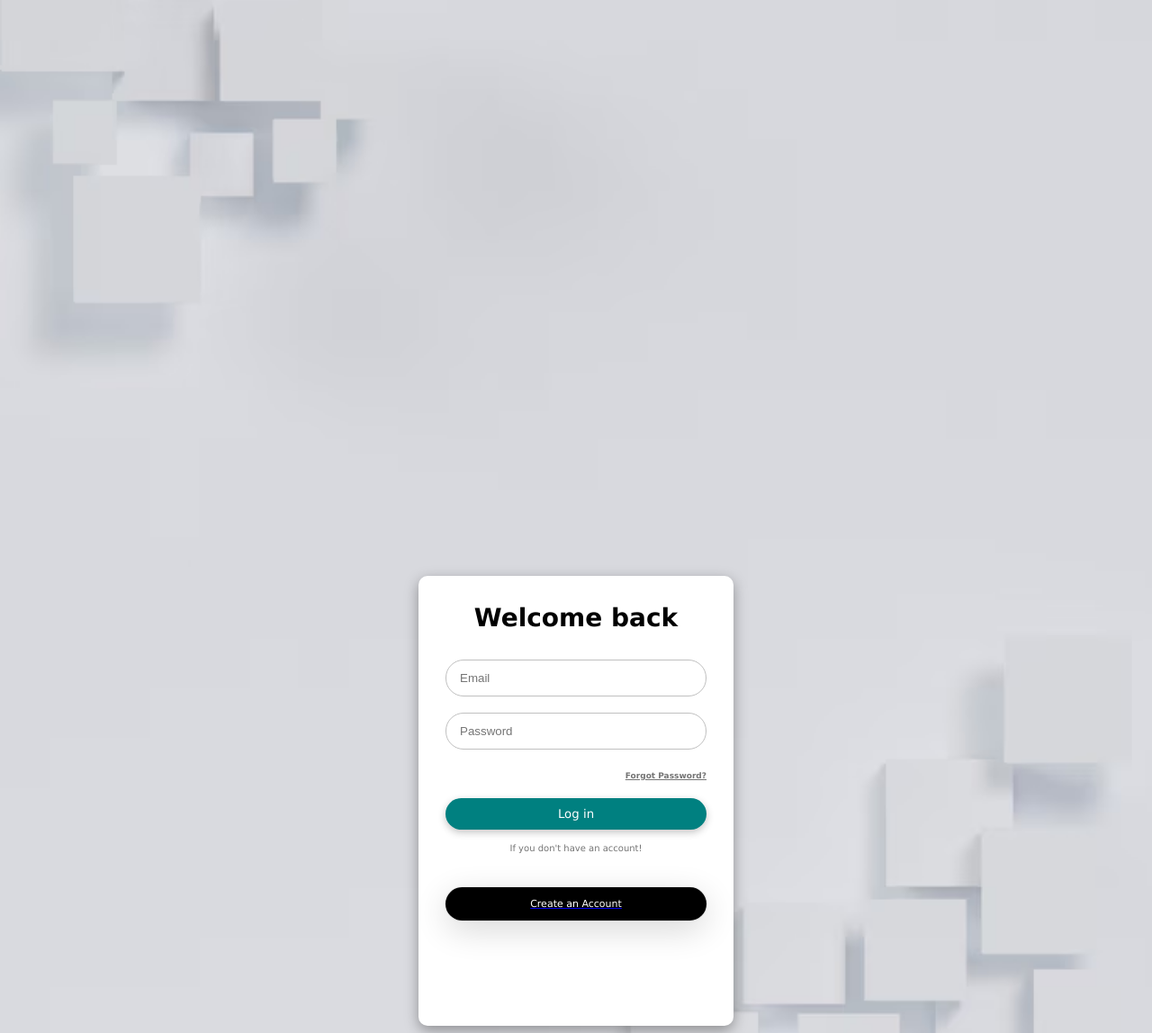
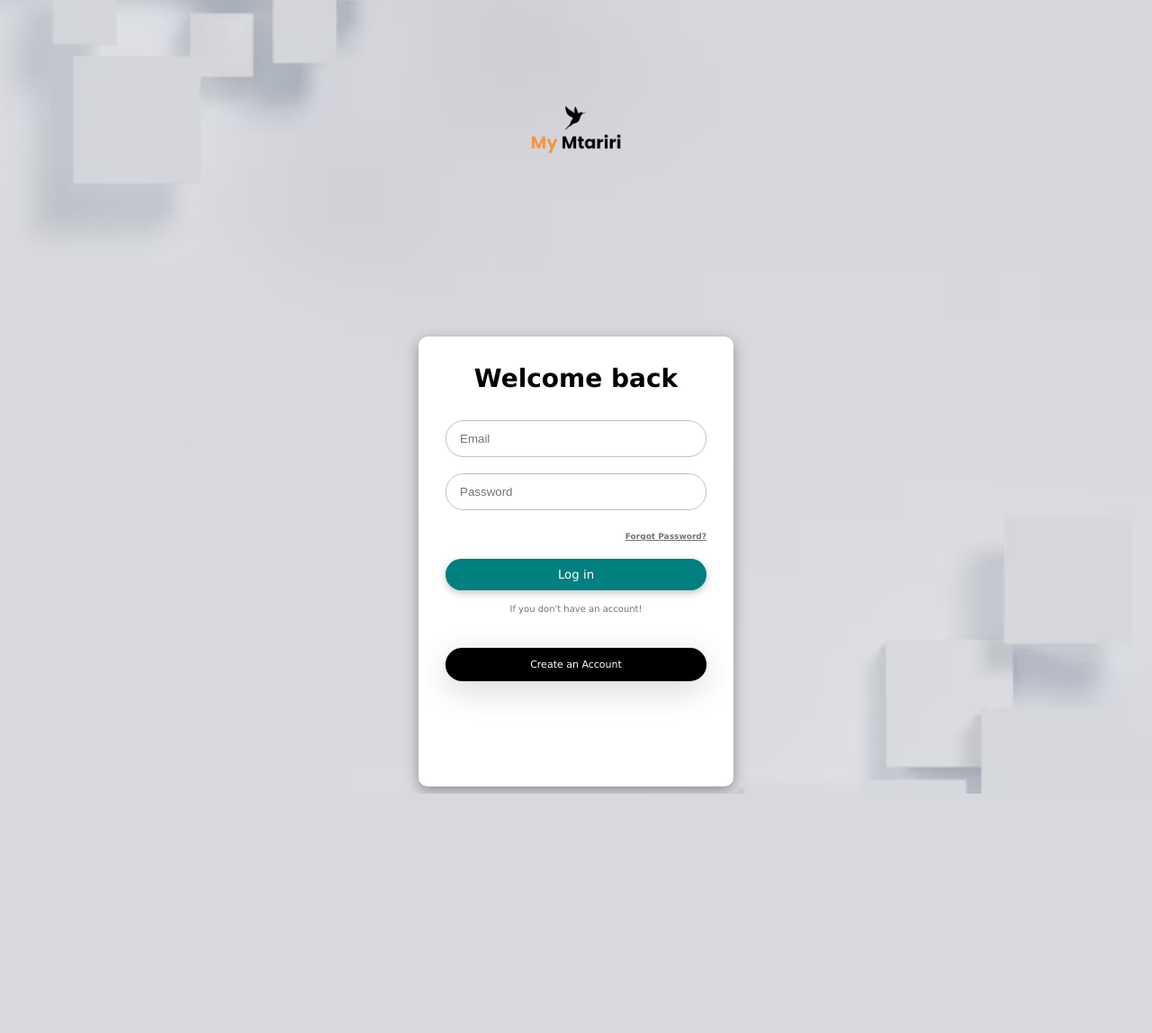
Before and after one commit to nia-cloud-official/mtariri-mobile, a PHP site: page /login.php in a window 1280 px wide. Shown: the whole page at 90% size. After the commit the page ends 882 px from the top, so only its background shows below. Run offline with PHP 8.4, Linux system fonts and the light colour scheme.

Commit message:
modified:   login.php

```diff
--- a/login.php
+++ b/login.php
@@ -100,8 +100,10 @@
 
     <!-- Your login form container -->
     <center>
-        <div class="container" style="padding-top: 50%; display: none;"> <!-- Add display: none to hide the container initially -->
-            <div class="form-container">
+      <br><br>
+    <img src="./logo.png" alt="My Mtariri Logo" style="height: 200px;">
+        <div class="container" style="padding-top: 10%; display: none;"> <!-- Add display: none to hide the container initially -->
+        <div class="form-container">
                 <p class="title">Welcome back</p>
                 <form class="form" method="post" action="loginController.php">
                     <input type="email" class="input" placeholder="Email">
@@ -118,7 +120,7 @@
                 <br>
                 <div class="buttons-container">
 
-                    <a href="./register.php">
+                    <a style="text-decoration: none;" href="./register.php">
                     <div class="apple-login-button">
                         <span>Create an Account</span>
                     </div>
```
